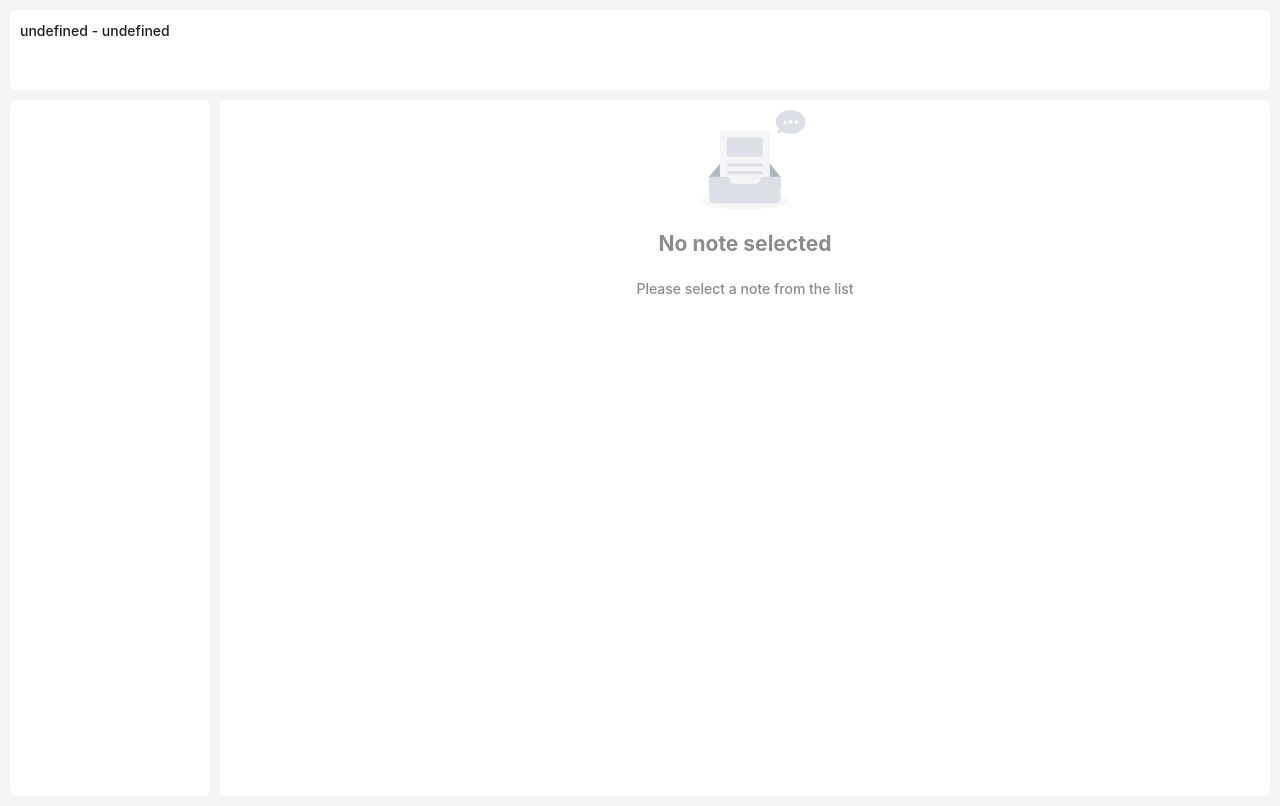
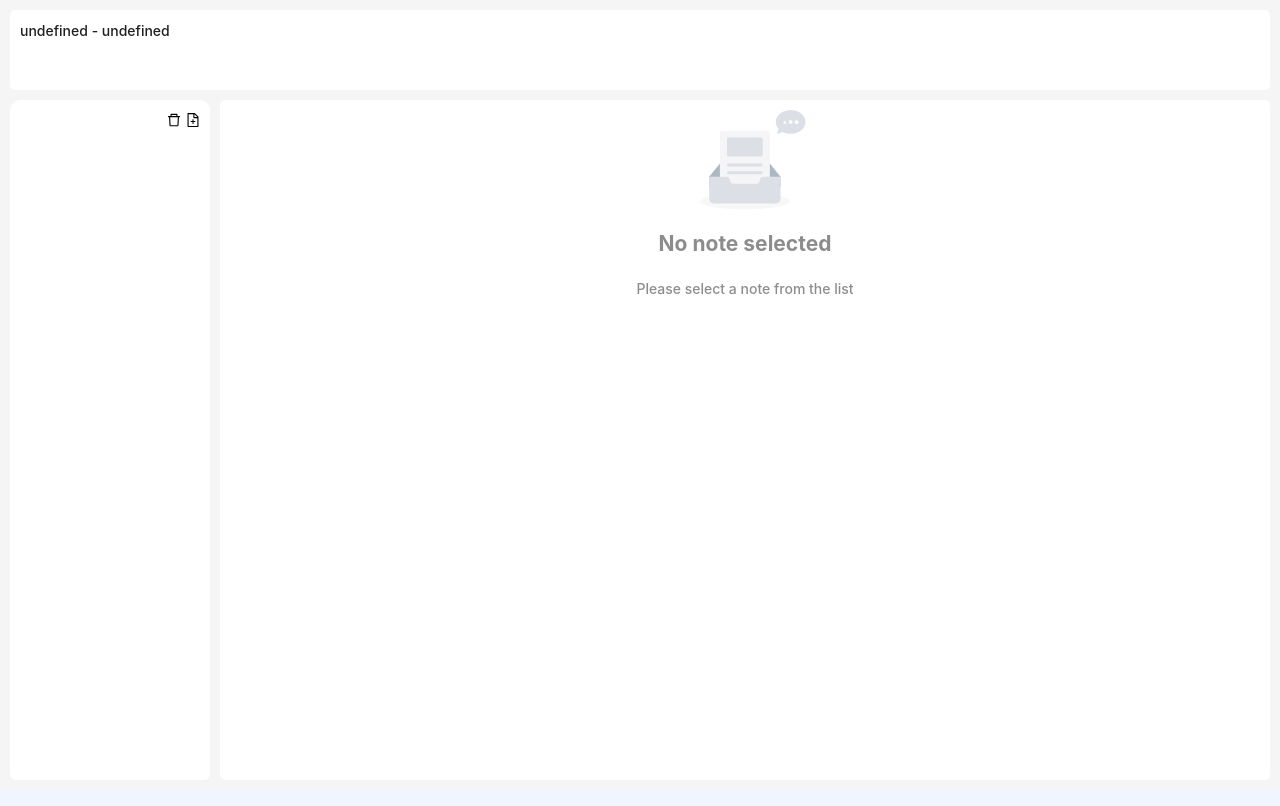
Before and after one commit to BMcdavitt/note-stack, a React (Create React App) app: page /notebook/1 in a window 1280 px wide. Built offline with nearby package versions, Linux system fonts and the light colour scheme; no server answers; what @lexical/react would draw is missing.

Commit message:
maint: In Progress Work

```diff
--- /dev/null
+++ b/src/components/Notebook/ChapterToolbar/ChapterToolbar.tsx
@@ -0,0 +1,18 @@
+import { DeleteOutlined, FileAddOutlined } from '@ant-design/icons'
+import { Flex } from 'antd'
+
+const ChapterToolbar = () => {
+  return (
+    <div
+      style={{
+        height: '5vh',
+      }}
+    >
+      <Flex align="center" justify="right" gap="5px" style={{ height: '100%', paddingRight: '10px' }}>
+        <DeleteOutlined />
+        <FileAddOutlined />
+      </Flex>
+    </div>
+  )
+}
+export default ChapterToolbar
--- a/src/components/Notebook/Chapters/Chapters.tsx
+++ b/src/components/Notebook/Chapters/Chapters.tsx
@@ -65,7 +65,7 @@ const Chapters = () => {
   return (
     <Tree
       treeData={chapterData}
-      style={{ minHeight: '87vh' }}
+      style={{ minHeight: '80vh' }}
       onSelect={(nodeKey, info) => {
         handleChapterSelect(nodeKey, info)
       }}
--- a/src/components/Notebook/Notebook.tsx
+++ b/src/components/Notebook/Notebook.tsx
@@ -9,6 +9,7 @@ import { fetchNotebookChapters, setCurrentNotebookId } from '../../redux/current
 import { Dispatch } from '@reduxjs/toolkit'
 import { selectCurrentNote } from '../../redux/currentNoteSlice'
 import NoNoteSelected from './NoNoteSelected/NoNoteSelected'
+import ChapterToolbar from './ChapterToolbar/ChapterToolbar'
 
 const { Header, Sider, Content } = Layout
 
@@ -30,7 +31,14 @@ const Notebook = () => {
         {notebookId && <PageHeader notebookId={notebookId} />}
       </Header>
       <Layout style={{ paddingTop: '10px' }}>
-        <Sider style={{ borderRadius: '15px', marginRight: '10px' }}>
+        <Sider
+          style={{
+            borderRadius: '10px',
+            marginRight: '10px',
+            backgroundColor: '#fff',
+          }}
+        >
+          <ChapterToolbar />
           <Chapters />
         </Sider>
 
```
